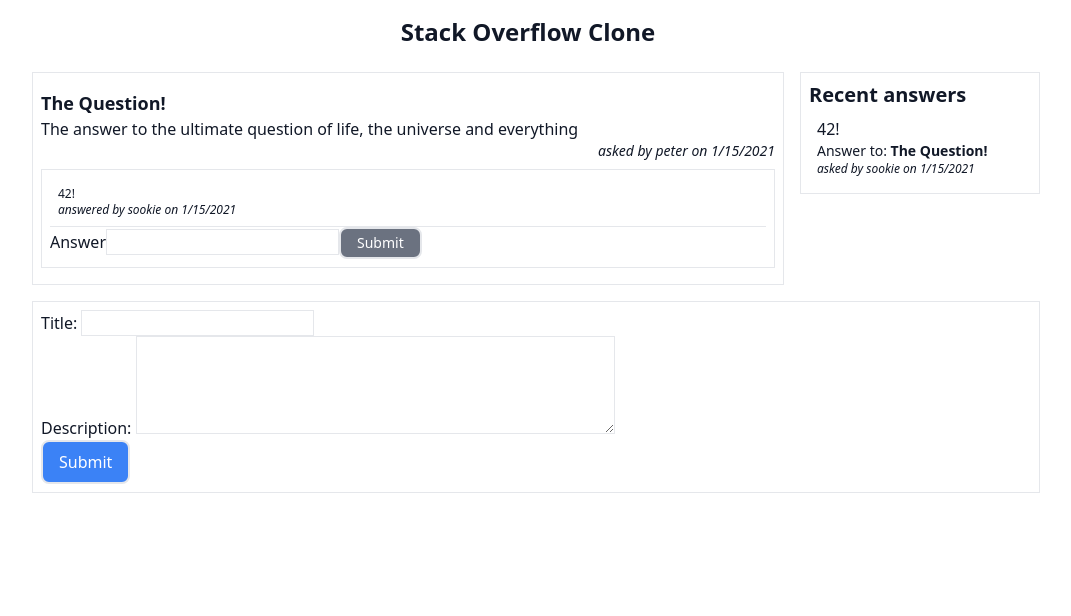
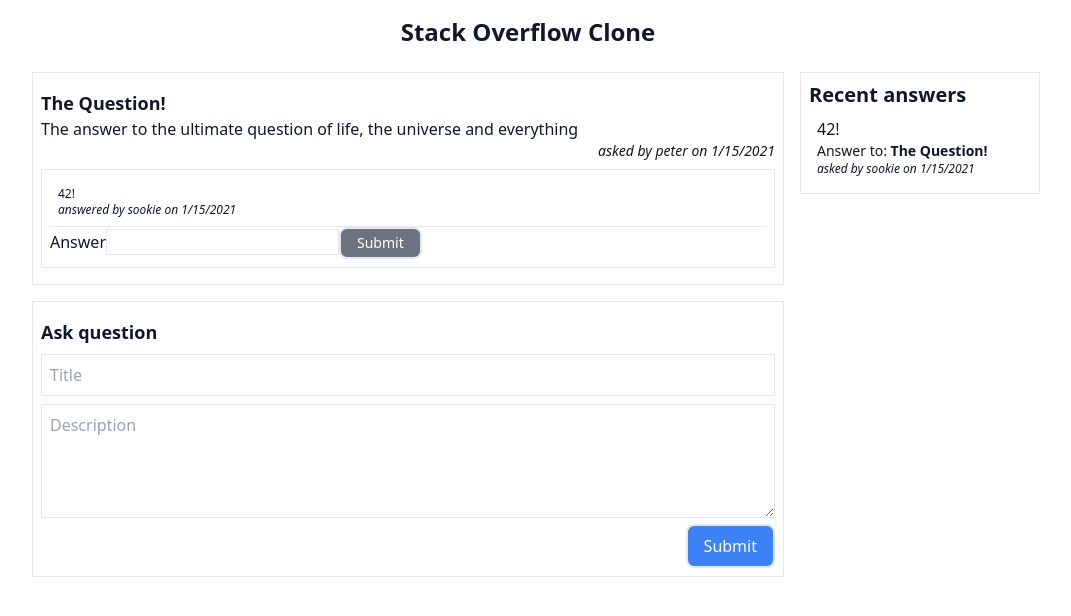
Before and after one commit to phollome/stackoverflow-clone, a React (Create React App) app: page / in a window 1280 px wide. Shown: the top 616 px of the page, without its empty margins (112-1183 px from the left). Built offline with nearby package versions, Linux system fonts and the light colour scheme; data requests are answered from the project's data file.

Commit message:
Style question form

```diff
--- a/src/components/QuestionForm.js
+++ b/src/components/QuestionForm.js
@@ -16,28 +16,28 @@
   };
 
   return (
-    <div data-testid="question-form" className="w-full p-2">
+    <div data-testid="question-form" className="w-3/4 p-2">
       <div className="border p-2">
-        <div>
-          <label htmlFor="title-input">Title: </label>
+        <h2 className="py-2 text-lg font-bold">Ask question</h2>
         <input
           id="title-input"
           data-testid="title-input"
+          aria-label="title of question"
           ref={titleInput}
-            className="border"
+          className="mb-2 w-full border p-2"
+          placeholder="Title"
         />
-        </div>
-        <div>
-          <label htmlFor="description-input">Description: </label>
         <textarea
           id="description-input"
           data-testid="description-input"
+          aria-label="description of question"
           ref={descriptionInput}
-            className="border"
           rows="4"
           cols="50"
+          className="w-full border p-2 resize-y"
+          placeholder="Description"
         />
-        </div>
+        <div className="flex justify-end">
           <button
             data-testid="submit-button"
             type="submit"
@@ -46,6 +46,7 @@
           >
             Submit
           </button>
+        </div>
       </div>
     </div>
   );
```
Lines whose indentation alone changed are shown as unchanged.
